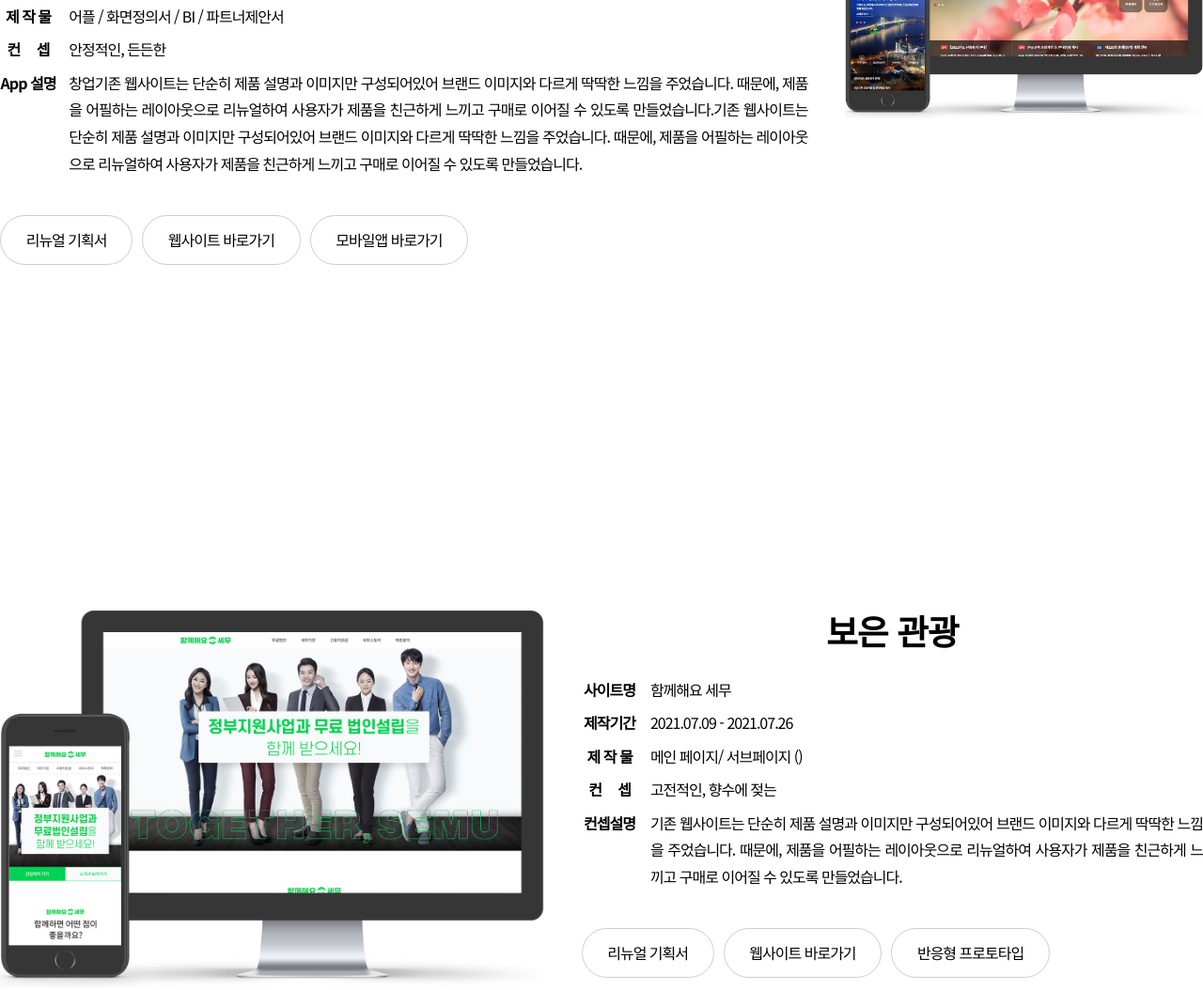
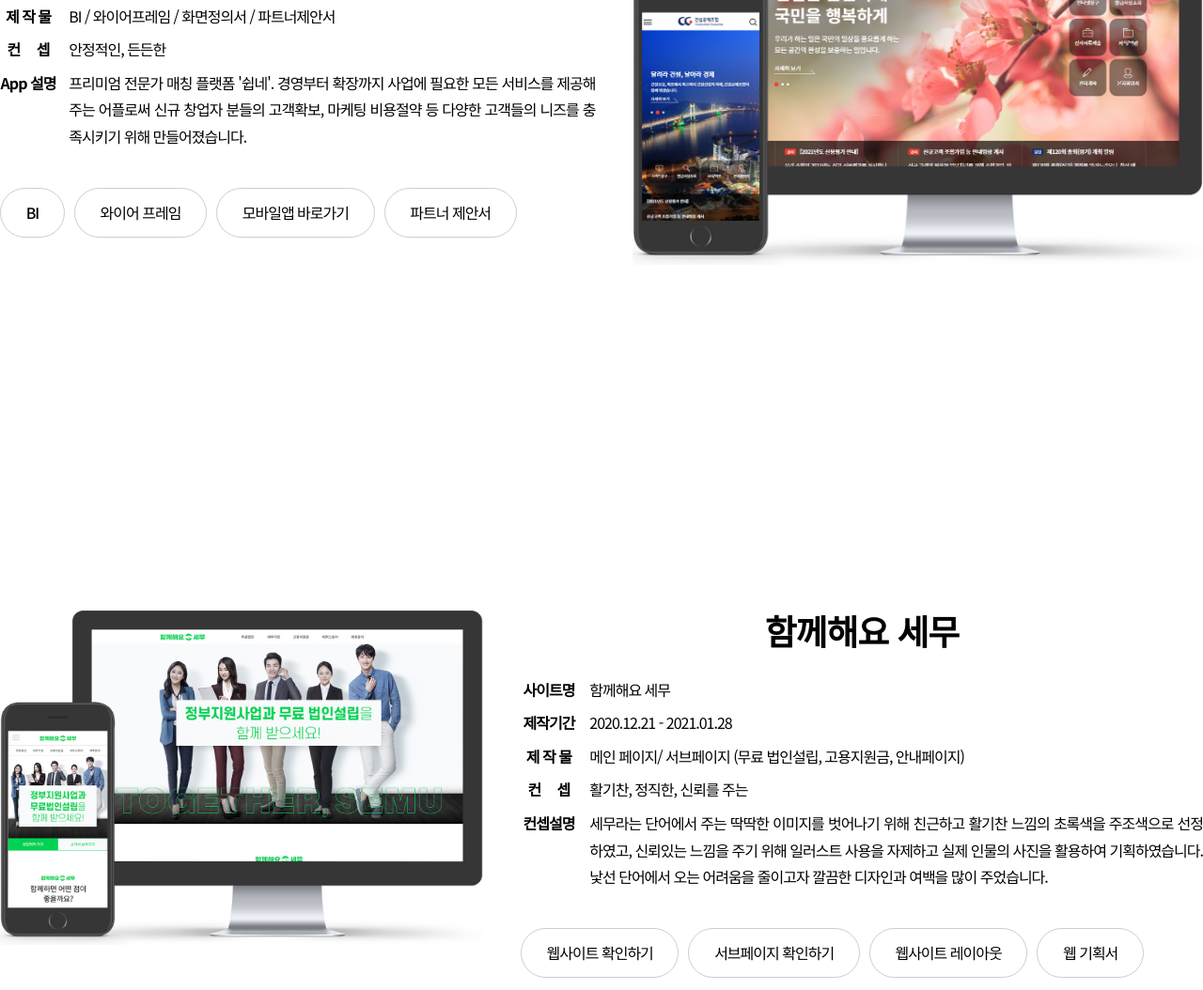
Before and after one commit to baksinyoung/port, a plain HTML site: page index.html in a window 1280 px wide. Shown: the part 2018-3072 px from the top of the page at 94% size. Drawn offline with nearby package versions, Linux system fonts and the light colour scheme.

Commit message:
Add files via upload

```diff
--- a/index.html
+++ b/index.html
@@ -56,7 +56,7 @@
 				<h3>Experiences & Education</h3>
 				<p>
 					2022.04.07 - 2022.08.00 : 이젠IT컴퓨터아카데미 모바일 웹 & 앱 퍼블리싱 과정 수료<br>
-					2020.09.01 - 2022.03.25 : (주)유인어스 근무<br>
+					2020.09.01 - 2022.03.25 : (주)유인어스 근무 (마케팅, 웹&앱 기획)<br>
 					0000.03.00 - 0000.02.00 : 00고등학교 졸업
 				</p>
 			</section>
@@ -82,7 +82,7 @@
 					</li>
 					<li>
 						<b>제 작 물</b>
-						<span>어플 / 화면정의서 / BI / 파트너제안서</span>
+						<span>BI / 와이어프레임 / 화면정의서 / 파트너제안서</span>
 					</li>
 					<li>
 						<b>컨&nbsp;&nbsp;&nbsp;&nbsp;&nbsp;셉</b>
@@ -90,13 +90,14 @@
 					</li>
 					<li>
 						<b>App 설명</b>
-						<span>창업기존 웹사이트는 단순히 제품 설명과 이미지만 구성되어있어 브랜드 이미지와 다르게 딱딱한 느낌을 주었습니다. 때문에, 제품을 어필하는 레이아웃으로 리뉴얼하여 사용자가 제품을 친근하게 느끼고 구매로 이어질 수 있도록 만들었습니다.기존 웹사이트는 단순히 제품 설명과 이미지만 구성되어있어 브랜드 이미지와 다르게 딱딱한 느낌을 주었습니다. 때문에, 제품을 어필하는 레이아웃으로 리뉴얼하여 사용자가 제품을 친근하게 느끼고 구매로 이어질 수 있도록 만들었습니다.</span><br>
+						<span>프리미엄 전문가 매칭 플랫폼 '쉽네'. 경영부터 확장까지 사업에 필요한 모든 서비스를 제공해주는 어플로써 신규 창업자 분들의 고객확보, 마케팅 비용절약 등 다양한 고객들의 니즈를 충족시키기 위해 만들어졌습니다. </span><br>
 					</li>
 				</ul>
 				<nav>
-					<a href="plan/jomalone/index.html" target="_blank">리뉴얼 기획서</a>
-					<a href="https://www.cgbest.co.kr/cgbest/" target="_blank">웹사이트 바로가기</a>
-					<a href="#" onclick="window.open(this.href, 'win1', 'top=50, left=200 , width=414, height=736, toolbar=no, scrollbars=no, resizable=yes'); return false;"   onkeypress="this.onclick()">모바일앱 바로가기</a>
+					<a href="shipnaBI.pdf" target="_blank">BI</a>
+					<a href="" target="_blank">와이어 프레임</a>
+					<a href="https://www.shipna.co.kr/" onclick="window.open(this.href, 'win1', 'top=50, left=200 , width=414, height=736, toolbar=no, scrollbars=no, resizable=yes'); return false;"   onkeypress="this.onclick()">모바일앱 바로가기</a>
+					<a href="aa.pdf" target="_blank" onclick="window.open(this.href, 'win1', 'top=50, left=200 , width=600, height=900, toolbar=no, scrollbars=no, resizable=yes'); return false;"   onkeypress="this.onclick()">파트너 제안서</a>
 				</nav>
 			</div>
 			<div>
@@ -108,7 +109,7 @@
 				<img src="images/portfolio.jpg" alt="포트폴리오 보은관광">
 			</div>
 			<div>
-				<h3>보은 관광</h3>
+				<h3>함께해요 세무</h3>
 				<ul>
 					<li>
 						<b>사이트명</b>
@@ -116,31 +117,32 @@
 					</li>
 					<li>
 						<b>제작기간</b>
-						<span>2021.07.09 - 2021.07.26</span>
+						<span>2020.12.21 - 2021.01.28</span>
 					</li>
 					<li>
 						<b>제 작 물</b>
-						<span>메인 페이지/ 서브페이지 ()</span>
+						<span>메인 페이지/ 서브페이지 (무료 법인설립, 고용지원금, 안내페이지)</span>
 					</li>
 					<li>
 						<b>컨&nbsp;&nbsp;&nbsp;&nbsp;&nbsp;셉</b>
-						<span>고전적인, 향수에 젖는</span>
+						<span>활기찬, 정직한, 신뢰를 주는</span>
 					</li>
 					<li>
 						<b>컨셉설명</b>
-						<span>기존 웹사이트는 단순히 제품 설명과 이미지만 구성되어있어 브랜드 이미지와 다르게 딱딱한 느낌을 주었습니다. 때문에, 제품을 어필하는 레이아웃으로 리뉴얼하여 사용자가 제품을 친근하게 느끼고 구매로 이어질 수 있도록 만들었습니다.</span>
+						<span>세무라는 단어에서 주는 딱딱한 이미지를 벗어나기 위해 친근하고 활기찬 느낌의 초록색을 주조색으로 선정하였고, 신뢰있는 느낌을 주기 위해 일러스트 사용을 자제하고 실제 인물의 사진을 활용하여 기획하였습니다.낯선 단어에서 오는 어려움을 줄이고자 깔끔한 디자인과 여백을 많이 주었습니다.</span>
 					</li>
 				</ul>
 				<nav>
-					<a href="plan/hankook/index.html" target="_blank">리뉴얼 기획서</a>
-					<a href="site/boeun/index.html" target="_blank">웹사이트 바로가기</a>
-					<a href="site/jordan/index.html" onclick="window.open(this.href, 'win1', 'top=50, left=200 , width=375, height=667, toolbar=yes, scrollbars=no, resizable=yes'); return false;"   onkeypress="this.onclick()">반응형 프로토타입</a>
+					<a href="images/PC.png" target="_blank">웹사이트 확인하기</a>
+					<a href="images/PC1.jpg" target="_blank">서브페이지 확인하기</a>
+					<a href="images/wire.jpg">웹사이트 레이아웃</a>
+					<a href="hs.pdf">웹 기획서</a>
 				</nav>
 			</div>
 		</section>
 		<section id="tae">
 			<div>
-				<h3>Noodle Foodle</h3>
+				<h3>함세툰 or 안내서 제작</h3>
 				<ul>
 					<li>
 						<b>사이트명</b>
```
Also changed, not shown: ham.html (added, +16 -0 lines), 3 other files.
